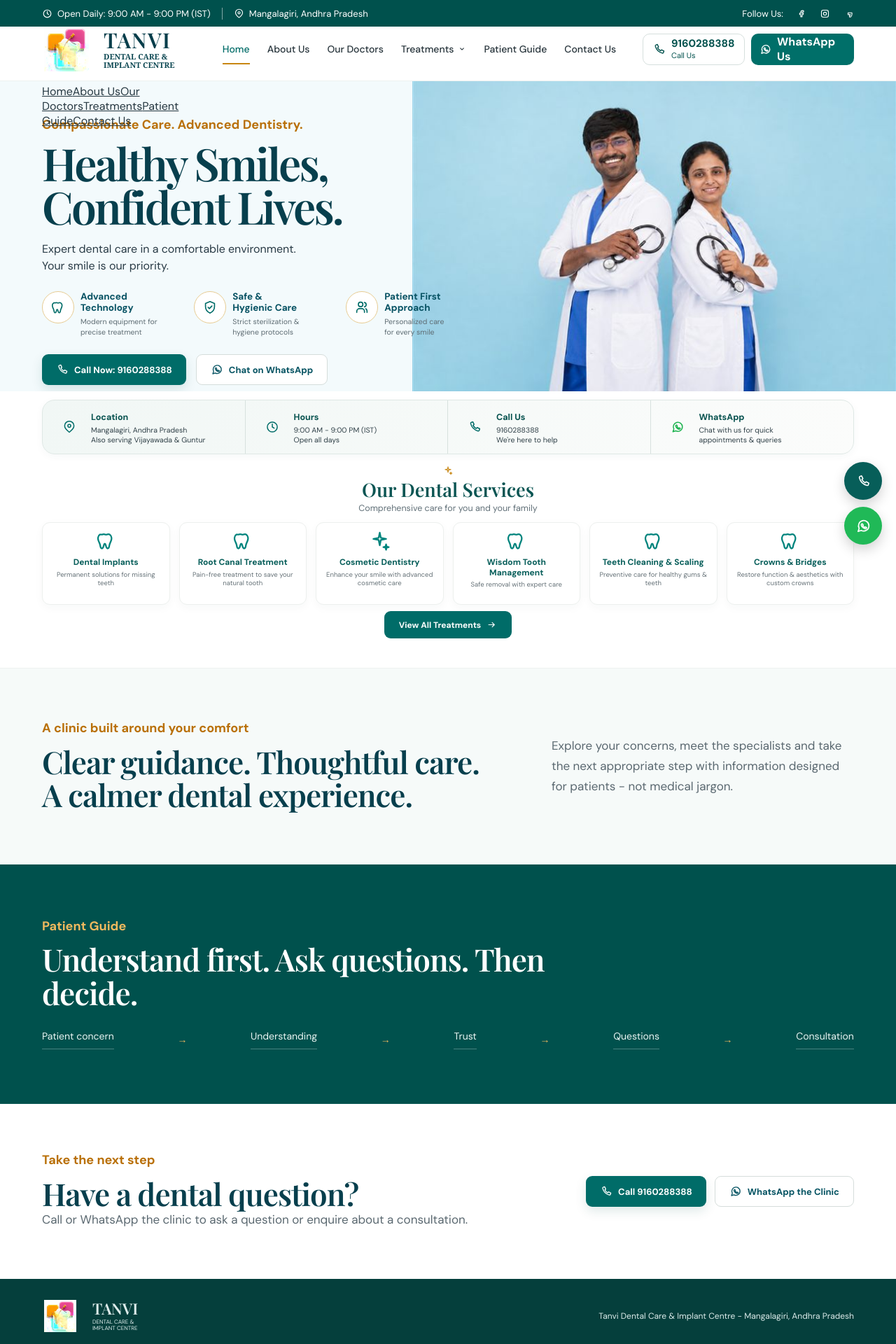
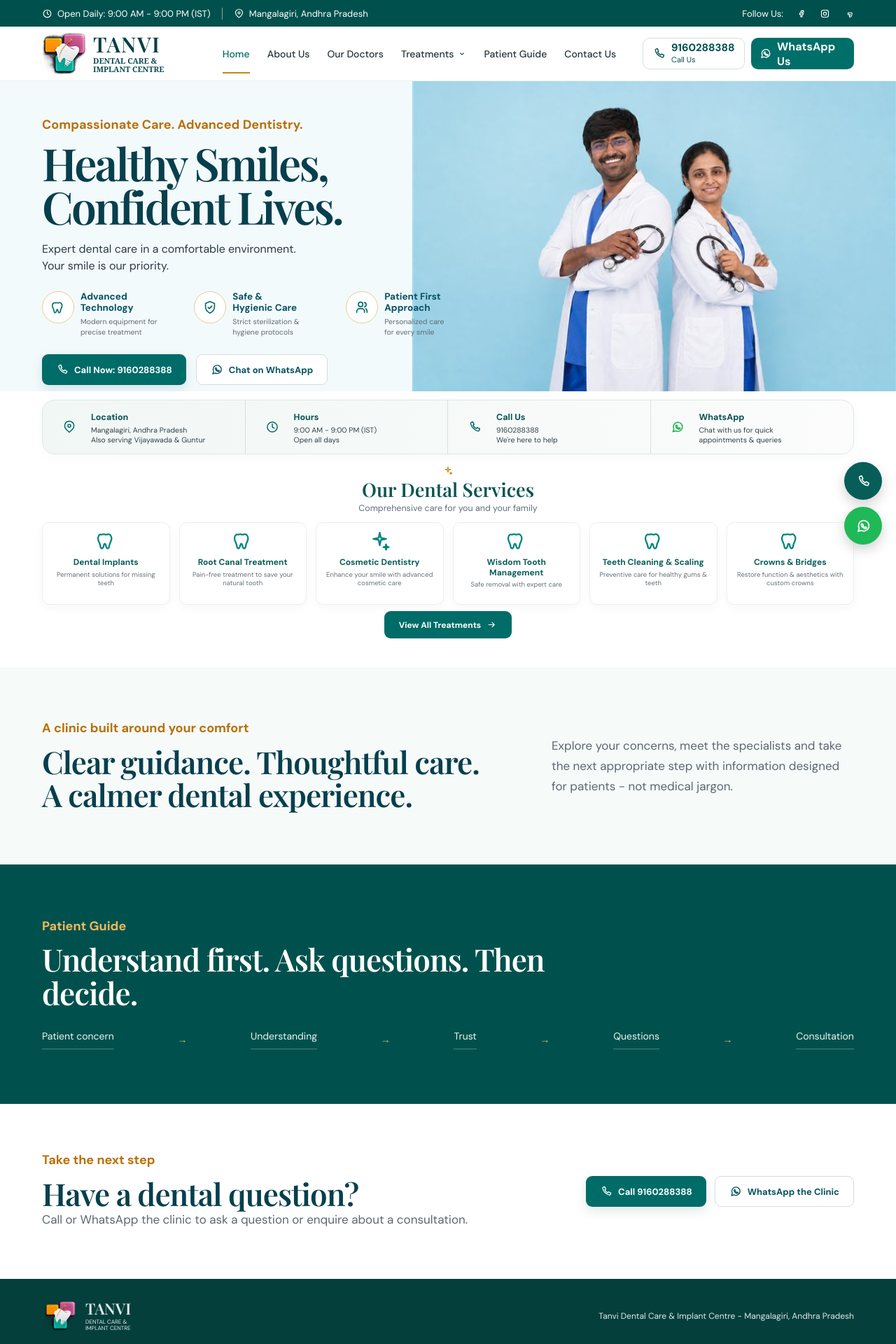
Before and after one commit to Mr-Nani-dm/Tanvi-Dental-Care, a Next.js app: page / in a window 1280 px wide. Shown: the top 1920 px of the page at 70% size. Built offline with nearby package versions, Linux system fonts and the light colour scheme.

Commit message:
fix: remove conflicting logo override and style mobile menu

```diff
--- a/src/app/assets.css
+++ b/src/app/assets.css
@@ -1,8 +1,25 @@
-/* Brand asset override: use the polished white-background 3D dental mark. */
-.brand{position:relative}
-.brand img{width:0!important;height:0!important;opacity:0!important;flex:0 0 0!important}
-.brand::before{content:"";display:block;width:70px;height:64px;flex:0 0 70px;background:url("/images/tanvi-logo-3d.svg") center/contain no-repeat}
-.footer-brand img{width:0!important;height:0!important;opacity:0!important;flex:0 0 0!important}
-.footer-brand::before{content:"";display:block;width:52px;height:46px;flex:0 0 52px;background:url("/images/tanvi-logo-3d.svg") center/contain no-repeat}
-@media(max-width:1180px) and (min-width:981px){.brand::before{width:62px;height:58px;flex-basis:62px}}
-@media(max-width:640px){.brand::before{width:46px;height:50px;flex-basis:46px}.footer-brand::before{width:46px;height:42px;flex-basis:46px}}
+/* Brand assets: use the real PNG mark directly. Avoid pseudo-elements and embedded SVG data URLs. */
+.brand img{width:64px!important;height:64px!important;opacity:1!important;flex:0 0 64px!important;object-fit:contain;object-position:center}
+.footer-brand img{width:52px!important;height:46px!important;opacity:1!important;flex:0 0 52px!important;object-fit:contain}
+
+.mobile-navigation,.mobile-nav-backdrop{display:none}
+
+@media(max-width:1180px) and (min-width:981px){
+  .brand img{width:58px!important;height:58px!important;flex-basis:58px!important}
+}
+
+@media(max-width:980px){
+  .mobile-navigation{position:fixed;top:114px;right:16px;z-index:60;width:min(320px,calc(100vw - 32px));display:flex;flex-direction:column;padding:10px;background:#fff;border:1px solid #dce7e5;border-radius:16px;box-shadow:0 18px 50px rgba(0,50,48,.18);transform:translateY(-12px) scale(.98);opacity:0;pointer-events:none;transition:opacity .18s ease,transform .18s ease}
+  .mobile-navigation.is-open{transform:none;opacity:1;pointer-events:auto}
+  .mobile-navigation a{padding:14px 16px;border-radius:10px;color:#164b52;text-decoration:none;font-size:15px;font-weight:600}
+  .mobile-navigation a:hover,.mobile-navigation a:focus-visible{background:#f0f8f7}
+  .mobile-nav-backdrop{position:fixed;inset:0;z-index:50;display:block;border:0;background:rgba(3,35,34,.28);backdrop-filter:blur(2px)}
+}
+
+@media(max-width:640px){
+  .brand img{width:45px!important;height:48px!important;flex-basis:45px!important}
+  .footer-brand img{width:46px!important;height:42px!important;flex-basis:46px!important}
+  .mobile-navigation{top:106px;right:12px;width:calc(100vw - 24px)}
+}
+
+@media(prefers-reduced-motion:reduce){.mobile-navigation{transition:none}}
```
